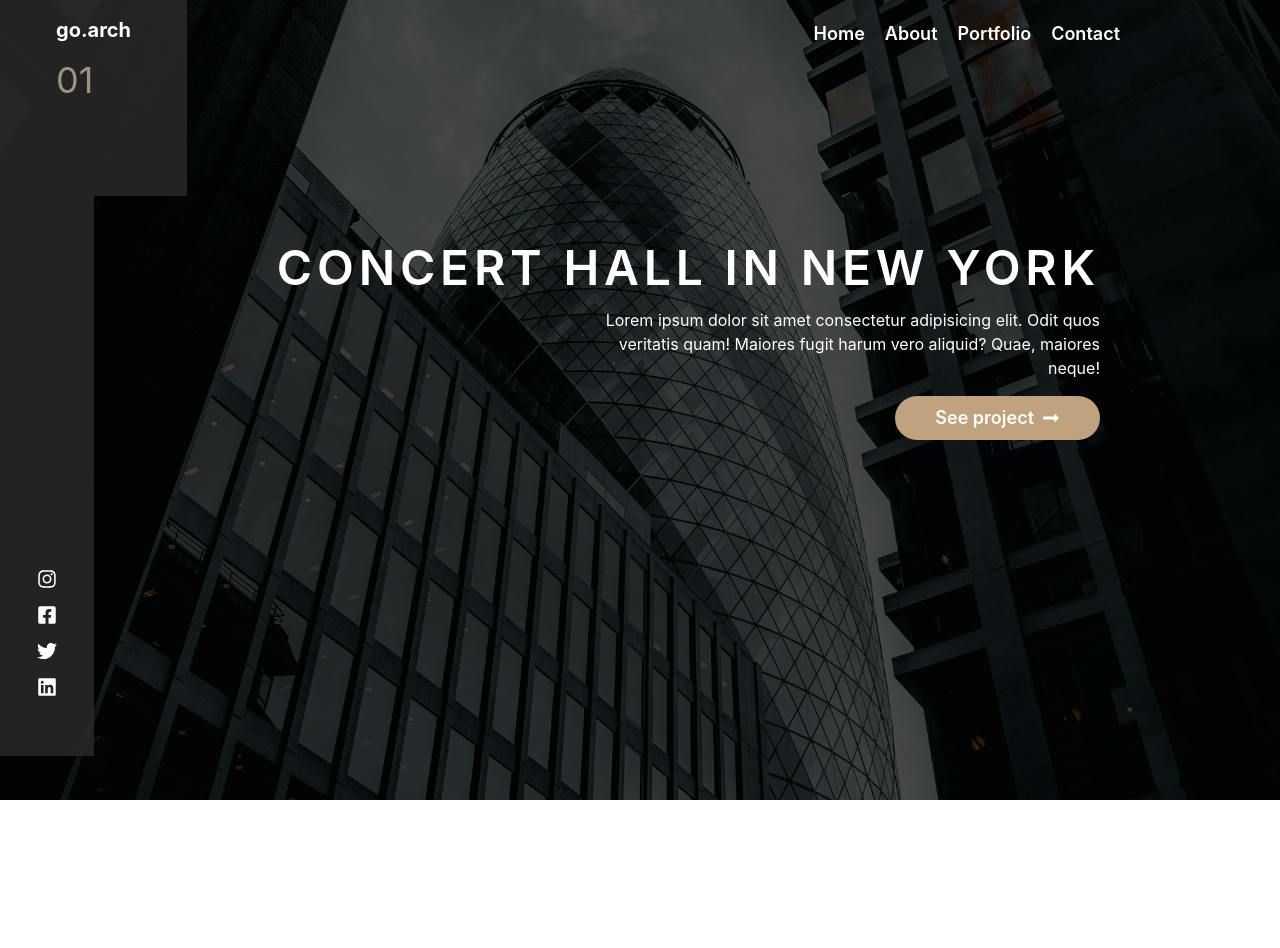
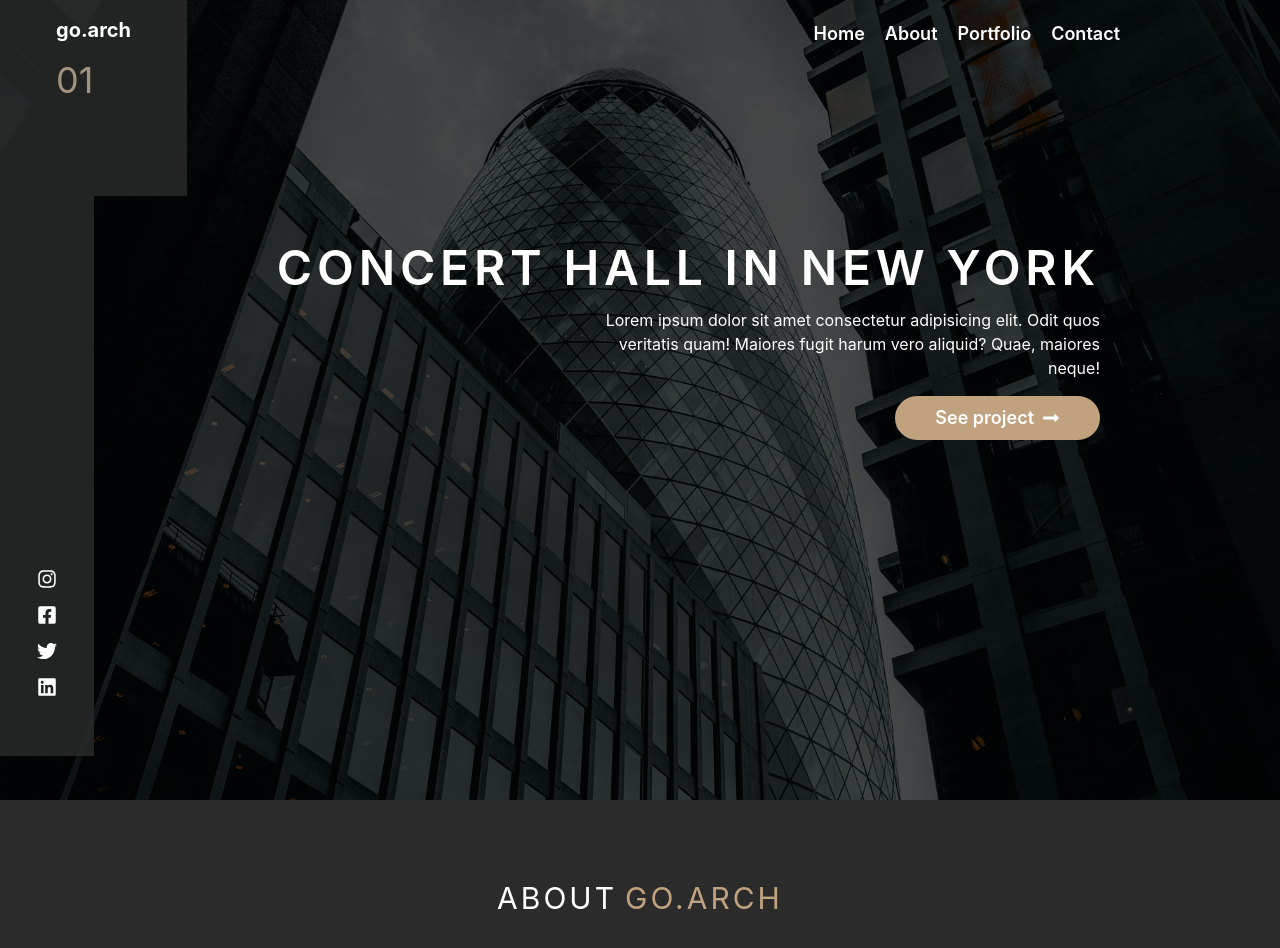
Before and after one commit to Tez-cyber/architecture-website, a React (Vite) app: page / in a window 1280 px wide. Shown: the top 948 px of the page. Before the commit the page ends 800 px from the top, so only its background shows below. Built offline with nearby package versions, Linux system fonts and the light colour scheme.

Commit message:
Completed AboutSection heading

```diff
--- a/src/components/AboutSection.jsx
+++ b/src/components/AboutSection.jsx
@@ -2,8 +2,11 @@ import React from 'react'
 
 const AboutSection = () => {
   return (
-    <div className=''>
-
+    <div className='bg-darkBrown text-white'>
+        <div className="py-20 flex items-center justify-center gap-2 text-3xl uppercase tracking-widest">
+            <h2 className="">about</h2>
+            <h2 className="text-lightCream">go.arch</h2>
+        </div>
     </div>
   )
 }
--- a/src/components/Navbar.jsx
+++ b/src/components/Navbar.jsx
@@ -38,7 +38,7 @@ const Navbar = () => {
                     <div className="flex gap-5 z-50 font-semibold text-lg">
                         {
                             links.map(link => (
-                                <a href={link.url} key={link.title} className='hover:text-cream'>
+                                <a href={link.url} key={link.title} className='hover:text-darkCream'>
                                     {link.title}
                                 </a>
                             ))
@@ -81,7 +81,7 @@ const Navbar = () => {
                         Odit quos veritatis quam! Maiores fugit harum vero aliquid?
                         Quae, maiores neque!
                     </p>
-                    <div className='bg-[#c0a27e] px-10 py-2 rounded-[25px] font-semibold text-lg flex items-center justify-center gap-2'>
+                    <div className='bg-lightCream px-10 py-2 rounded-[25px] font-semibold text-lg flex items-center justify-center gap-2'>
                         <a href="" b className='block'>
                             See project
                         </a>
--- a/tailwind.config.js
+++ b/tailwind.config.js
@@ -15,7 +15,8 @@ export default {
       },
       colors: {
         'darkBrown': "#2b2b2b",
-        "cream": "#a39280"
+        "darkCream": "#a39280",
+        "lightCream": "#c0a27e",
       }
     },
   },
```
